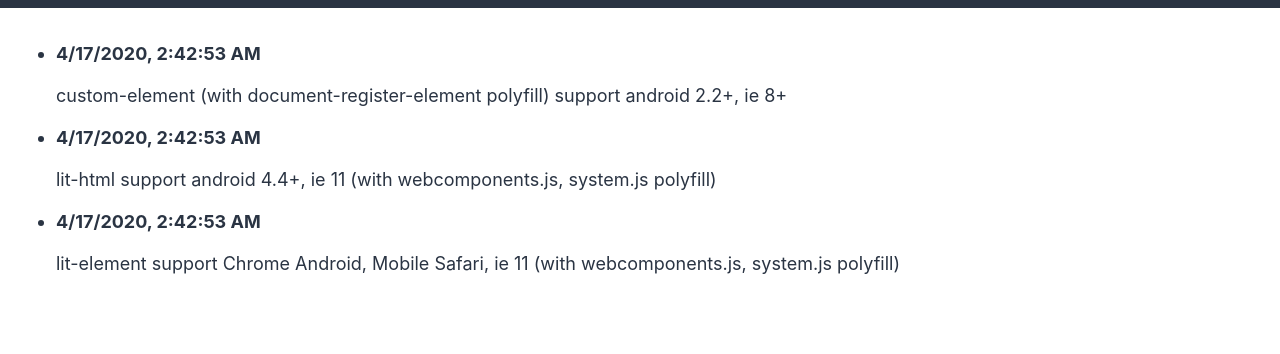
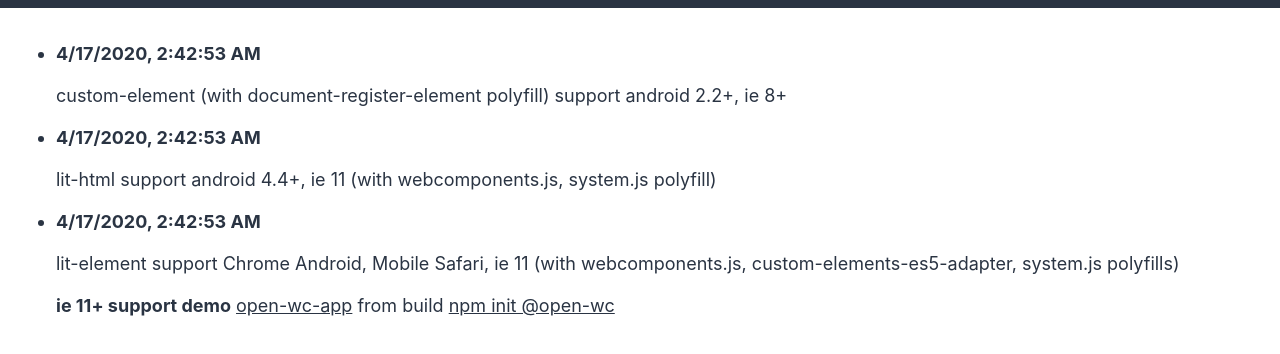
Before and after one commit to qpitlove/lit-element-webpack-start-kit, a website built with webpack: page public/index.html in a window 1280 px wide. Shown: the part 96-450 px from the top of the page. Built offline with nearby package versions, Linux system fonts and the light colour scheme.

Commit message:
docs: update index.html

```diff
--- a/public/index.html
+++ b/public/index.html
@@ -33,7 +33,8 @@
         </li>
         <li>
           <p><strong><current-time-lit-element>current-time-lit-element loading...</current-time-lit-element></strong></p>
-          <p>lit-element support Chrome Android, Mobile Safari, ie 11 (with webcomponents.js, system.js polyfill)</p>
+          <p>lit-element support Chrome Android, Mobile Safari, ie 11 (with webcomponents.js, custom-elements-es5-adapter, system.js polyfills)</p>
+          <p><strong>ie 11+ support demo</strong> <a href="https://qpitlove.github.io/open-wc-app" target="_blank">open-wc-app</a> from build <a href="https://open-wc.org/" target="_blank">npm init @open-wc</a></p>
         </li>
       </ul>
     </main>
```
